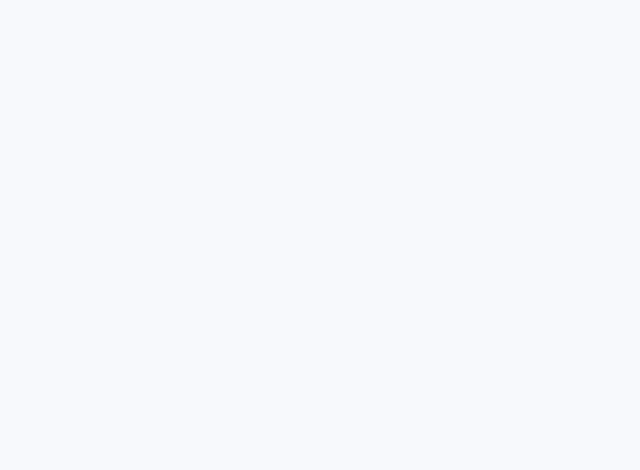
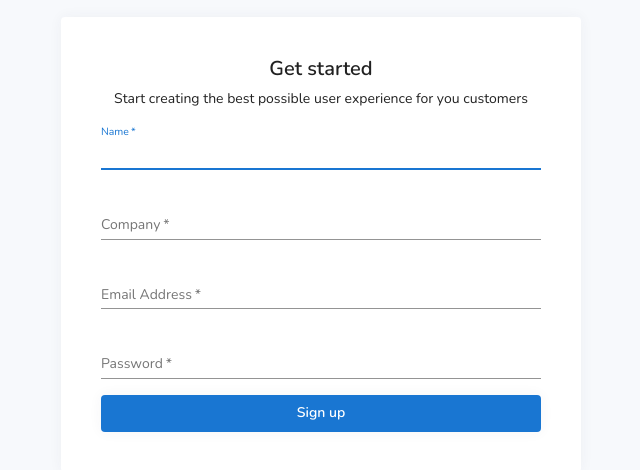
Before and after one commit to VjacheslavZ/LML-UI, a React (Create React App) app: page /auth/sign-up in a window 1280 px wide. Shown: the part 156-626 px from the top of the page, without its empty margins (319-959 px from the left). Built offline with nearby package versions, Linux system fonts and the light colour scheme.

Commit message:
add Page404, SignUp

```diff
--- /dev/null
+++ b/src/pages/auth/Page404.tsx
@@ -0,0 +1,49 @@
+import React from "react";
+import styled from "styled-components";
+import { Link } from "react-router-dom";
+
+import { Helmet } from 'react-helmet';
+
+import { Button as MuiButton, Typography } from "@material-ui/core";
+import { spacing } from "@material-ui/system";
+
+import { MuiButtonSpacingType } from './../../types/types'
+
+const Button = styled(MuiButton)<MuiButtonSpacingType>(spacing);
+
+const Wrapper = styled.div`
+  padding: ${props => props.theme.spacing(6)}px;
+  text-align: center;
+  background: transparent;
+
+  ${props => props.theme.breakpoints.up("md")} {
+    padding: ${props => props.theme.spacing(10)}px;
+  }
+`;
+
+export const Page404 = () => {
+  return (
+    <Wrapper>
+      <Helmet title="404 Error" />
+      <Typography component="h1" variant="h1" align="center" gutterBottom>
+        404
+      </Typography>
+      <Typography component="h2" variant="h5" align="center" gutterBottom>
+        Page not found.
+      </Typography>
+      <Typography component="h2" variant="body1" align="center" gutterBottom>
+        The page you are looking for might have been removed.
+      </Typography>
+
+      <Button
+        component={Link}
+        to="/"
+        variant="contained"
+        color="secondary"
+        mt={2}
+      >
+        Return to website
+      </Button>
+    </Wrapper>
+  );
+}
--- /dev/null
+++ b/src/pages/auth/SignUp.tsx
@@ -0,0 +1,72 @@
+import React from "react";
+import styled from "styled-components";
+import { Link } from "react-router-dom";
+import { MuiButtonSpacingType } from './../../types/types'
+import { Helmet } from 'react-helmet';
+
+import {
+  FormControl,
+  Input,
+  InputLabel,
+  Button as MuiButton,
+  Paper,
+  Typography
+} from "@material-ui/core";
+import { spacing } from "@material-ui/system";
+
+const Button = styled(MuiButton)<MuiButtonSpacingType>(spacing);
+
+const Wrapper = styled(Paper)`
+  padding: ${props => props.theme.spacing(6)}px;
+
+  ${props => props.theme.breakpoints.up("md")} {
+    padding: ${props => props.theme.spacing(10)}px;
+  }
+`;
+
+export const SignUp = () => {
+  return (
+    <Wrapper>
+      <Helmet title="Sign Up" />
+      <Typography component="h1" variant="h4" align="center" gutterBottom>
+        Get started
+      </Typography>
+      <Typography component="h2" variant="body1" align="center">
+        Start creating the best possible user experience for you customers
+      </Typography>
+      <form>
+        <FormControl margin="normal" required fullWidth>
+          <InputLabel htmlFor="name">Name</InputLabel>
+          <Input id="name" name="name" autoFocus />
+        </FormControl>
+        <FormControl margin="normal" required fullWidth>
+          <InputLabel htmlFor="company">Company</InputLabel>
+          <Input id="company" name="company" />
+        </FormControl>
+        <FormControl margin="normal" required fullWidth>
+          <InputLabel htmlFor="email">Email Address</InputLabel>
+          <Input id="email" name="email" autoComplete="email" />
+        </FormControl>
+        <FormControl margin="normal" required fullWidth>
+          <InputLabel htmlFor="password">Password</InputLabel>
+          <Input
+            name="password"
+            type="password"
+            id="password"
+            autoComplete="current-password"
+          />
+        </FormControl>
+        <Button
+          component={Link}
+          to="/"
+          fullWidth
+          variant="contained"
+          color="primary"
+          mt={2}
+        >
+          Sign up
+        </Button>
+      </form>
+    </Wrapper>
+  );
+}
--- a/src/routes/Routes.tsx
+++ b/src/routes/Routes.tsx
@@ -4,6 +4,7 @@ import { BrowserRouter as Router, Route, Switch, RouteComponentProps } from "rea
 import AuthLayout from "../layouts/Auth";
 import { RouteInfoType } from "../types/types";
 import { dashboardLayoutRoutes, authLayoutRoutes } from "./index";
+import { Page404 } from "../pages/auth/Page404";
 
 const childRoutes = (Layout: React.ElementType, routes: Array<RouteInfoType>) =>
   routes.map(({component: Component, children, path}, index: number) =>{
@@ -41,7 +42,7 @@ export const Routes = () => (
       <Route
         render={() => (
           <AuthLayout>
-            {/*<Page404 />*/}
+            <Page404 />
           </AuthLayout>
         )}
       />
--- a/src/routes/index.tsx
+++ b/src/routes/index.tsx
@@ -7,6 +7,7 @@ import {
 
 // Auth components
 import {SignIn} from "../pages/auth/SignIn";
+import {SignUp} from "../pages/auth/SignUp";
 
 // Pages components
 import {Blank} from "../pages/pages/Blank";
@@ -20,6 +21,11 @@ const authRoutes = {
       path: "/auth/sign-in",
       name: "Sign In",
       component: SignIn
+    },
+    {
+      path: "/auth/sign-up",
+      name: "Sign Up",
+      component: SignUp
     },
   ],
   component: null
```
